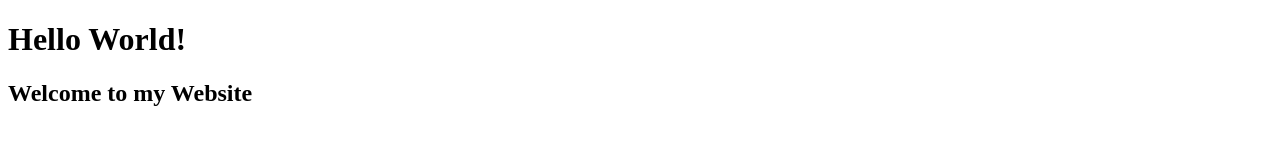
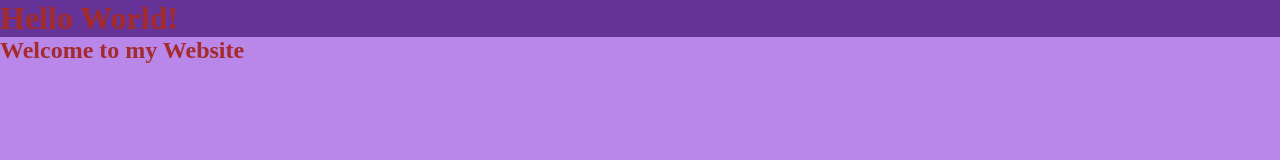
Before and after one commit to MDPrantoIslam2050/mycart, a plain HTML site: page index.html in a window 1280 px wide. Drawn offline with Linux system fonts and the light colour scheme.

Commit message:
stle add

```diff
--- a/index.html
+++ b/index.html
@@ -5,9 +5,10 @@
     <meta http-equiv="X-UA-Compatible" content="IE=edge">
     <meta name="viewport" content="width=device-width, initial-scale=1.0">
     <title>Document</title>
+    <link rel="stylesheet" href="/style.css">
 </head>
 <body>
-    <div>
+    <div class="bg">
         <h1>
             Hello World!
         </h1>
--- a/style.css
+++ b/style.css
@@ -1,6 +1,13 @@
 *{
     margin: 0;
 }
+.bg{
+    height: 100vh;
+    width: 100%;
+    background-color: rgb(185, 134, 233);
+    color: brown;
+}
 h1{
     background: rebeccapurple;
+    width: 100%;
 }
```
